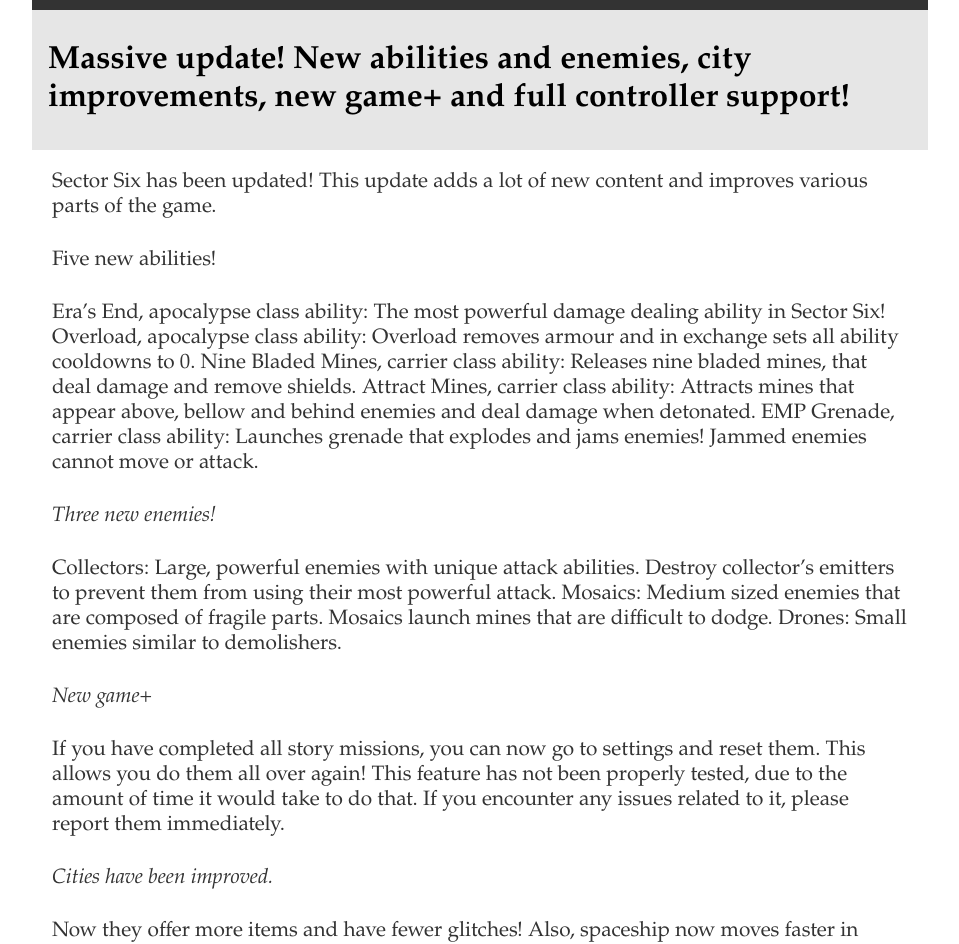
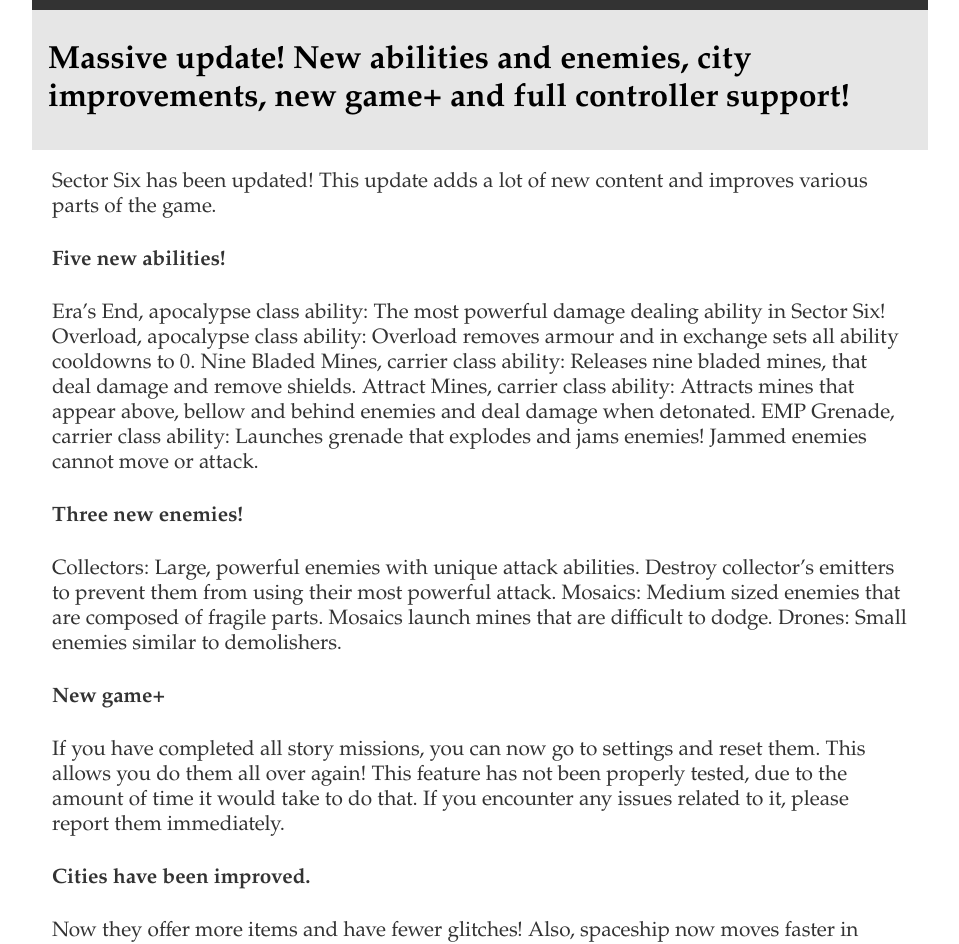
Before and after one commit to Phoebe3663/Zuurix.github.io, a Jekyll site: the page built from _posts/2017-03-19-080-update.md, in a window 1280 px wide. Shown: the part 351-1295 px from the top of the page, without its empty margins (160-1119 px from the left). Built offline with Jekyll 4.4.1, drawn with Linux system fonts in a browser that asks for light colours; comment, search, counter and statistics services are not loaded.

Commit message:
Updated article: 0.8.0 update

```diff
--- a/_posts/2017-03-19-080-update.md
+++ b/_posts/2017-03-19-080-update.md
@@ -7,7 +7,7 @@ date: 2017-03-19
 Sector Six has been updated!
 This update adds a lot of new content and improves various parts of the game.
 
-Five new abilities!
+**Five new abilities!**
 
 Era's End, apocalypse class ability: The most powerful damage dealing ability in Sector Six!
 Overload, apocalypse class ability: Overload removes armour and in exchange sets all ability cooldowns to 0.
@@ -15,44 +15,59 @@ Nine Bladed Mines, carrier class ability: Releases nine bladed mines, that deal
 Attract Mines, carrier class ability: Attracts mines that appear above, bellow and behind enemies and deal damage when detonated.
 EMP Grenade, carrier class ability: Launches grenade that explodes and jams enemies! Jammed enemies cannot move or attack.
 
-*Three new enemies!*
+**Three new enemies!**
 
 Collectors: Large, powerful enemies with unique attack abilities. Destroy collector's emitters to prevent them from using their most powerful attack.
 Mosaics: Medium sized enemies that are composed of fragile parts. Mosaics launch mines that are difficult to dodge.
 Drones: Small enemies similar to demolishers.
 
-*New game+*
+**New game+**
 
 If you have completed all story missions, you can now go to settings and reset them.
 This allows you do them all over again!
 This feature has not been properly tested, due to the amount of time it would take to do that.
 If you encounter any issues related to it, please report them immediately.
 
-*Cities have been improved.*
+**Cities have been improved.**
 
 Now they offer more items and have fewer glitches!
 Also, spaceship now moves faster in secure regions.
 
-*Other changes:*
+**Other changes:**
 
 * Ability removed: Mine Mayhem.
+
 * Fixed Detonate sound effect glitch.
+
 * Added elimination mission.
+
 * Acolyte seeking shards are now slower.
+
 * Ether on hit removed.
+
 * Possibly fixed broken inventory slot amount.
+
 * Shards of Chaos ability now deals more damage.
+
 * Shatter ability now deals more damage.
+
 * Fixed shield depth glitch.
+
 * Fixed tutorial glitch.
+
 * Side missions now have better rewards.
+
 * Side missions now may give units as a reward.
+
 * New missions will no longer be generated after entering the secure region.
+
 * Sniper weapon projectiles are now slower and bigger.
+
 * The Rain of Fire missiles are now easier to dodge.
+
 * Sector Six now officially has a full controller support.
 
-*Have fun!*
+**Have fun!**
 
 ![](https://github.com/Zuurix/Zuurix.github.io/blob/master/images/8.0.0%20update/Collector%202017.03.18.png?raw=true)
 
```
